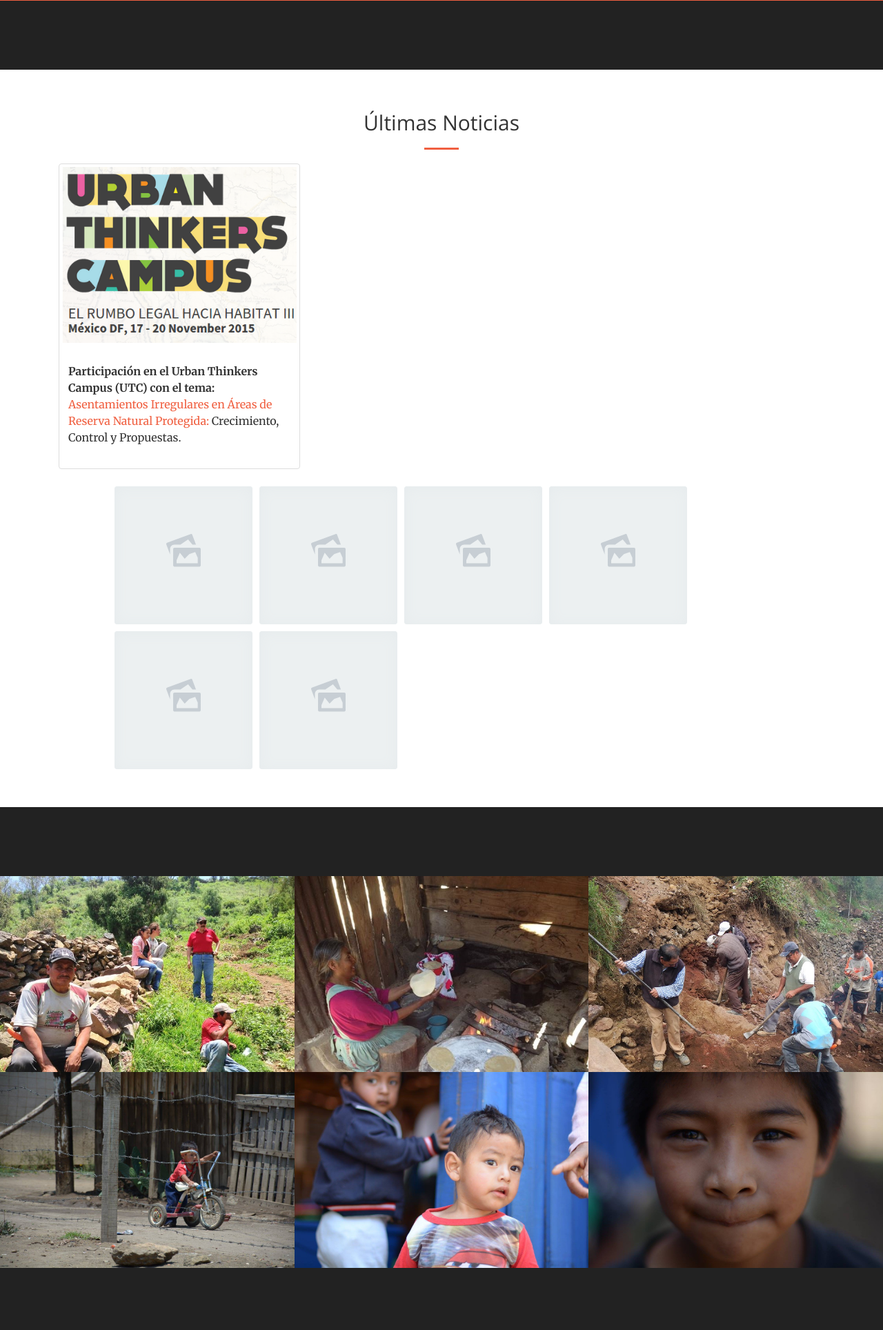
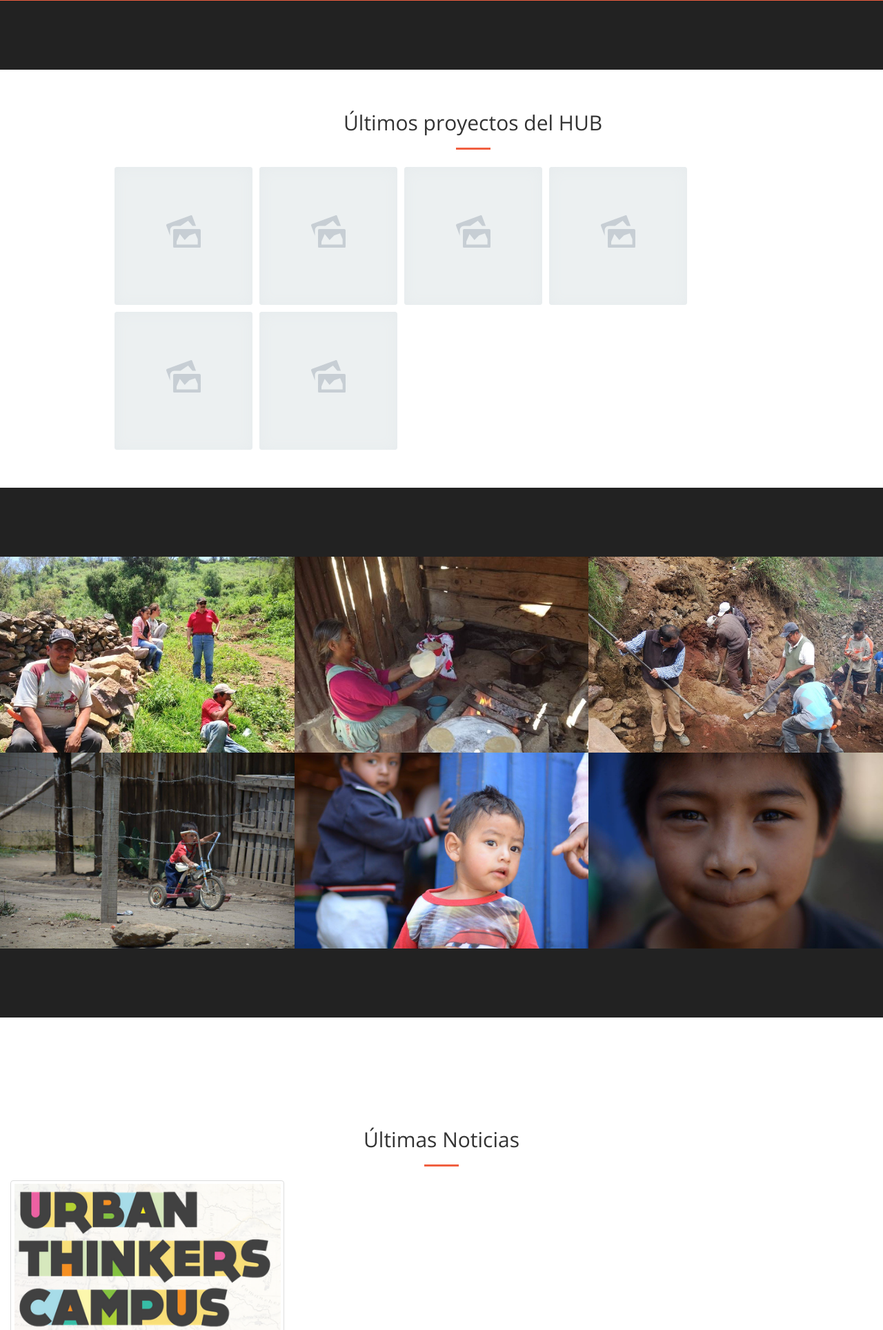
Before and after one commit to ObservatoriodeVivienda/webapp, a Django app: page / in a window 1280 px wide. Shown: the part 1751-3679 px from the top of the page at 69% size. Run offline with Django 3.2, Linux system fonts and the light colour scheme; parts of the project's set-up code (start-up, migrations or seed data) failed here and were passed over; some libraries are stand-ins or nearby versions.

Commit message:
new box response

```diff
--- a/compareconstitutions/templates/compareconstitutions/index.html
+++ b/compareconstitutions/templates/compareconstitutions/index.html
@@ -94,25 +94,16 @@
 
 
         <div class="container">
+
+
+            <div class='container_hover'>
                <div class="row">
                 <br><br><br>
                     <div class="col-lg-12 text-center">
-                        <h2 class="section-heading">Últimas Noticias </h2>
+                        <h2 class="section-heading">Últimos proyectos del HUB </h2>
                         <hr class="primary">
                     </div>
                 </div>
-              <div class="col-sm-6 col-md-4">
-                <div class="thumbnail">
-                  <a href="http://www.urban.cnjur.org/" target="_blank"><img src="{% static "compareconstitutions/img/portfolio/urban_thinkers_campus_1.png"%}" alt="..."></a>
-                  <div class="caption">
-                    <h3></h3>
-                    <p><b>Participación en el Urban Thinkers Campus (UTC) con el tema:</b> <font color="#f05f40">Asentamientos Irregulares en Áreas de Reserva Natural Protegida:</font> Crecimiento, Control y Propuestas.</p>
-
-                    <!-- <p><a href="#" class="btn btn-primary" role="button">Más</a></p>-->
-                  </div>
-                </div>
-            </div>
-                <div class='container_hover'>
               <ul>
                 <li class="hoverli">
                   <a class='normal' href='#'>
@@ -291,6 +282,12 @@
                 </div>
             </section>
 
+
+
+
+        </div>
+
+
             <aside class="bg-dark">
                 <div class="container text-center">
                     <div class="call-to-action">
@@ -298,8 +295,26 @@
                 </div>
             </aside>
 
+        <section>
+            <div class="row">
+                <br><br><br>
+                <div class="col-lg-12 text-center">
+                    <h2 class="section-heading">Últimas Noticias </h2>
+                    <hr class="primary">
+                </div>
+            </div>
 
+            <div class="col-sm-6 col-md-4">
+                <div class="thumbnail">
+                    <a href="http://www.urban.cnjur.org/" target="_blank"><img src="{% static "compareconstitutions/img/portfolio/urban_thinkers_campus_1.png"%}" alt="..."></a>
+                    <div class="caption">
+                    <h3></h3>
+                    <p><b>Participación en el Urban Thinkers Campus (UTC) con el tema:</b> <font color="#f05f40">Asentamientos Irregulares en Áreas de Reserva Natural Protegida:</font> Crecimiento, Control y Propuestas.</p>
 
+                    <!-- <p><a href="#" class="btn btn-primary" role="button">Más</a></p>-->
+                </div>
+            </div>
+    </section>
 
 
   </body>
```
Lines whose indentation alone changed are shown as unchanged.
